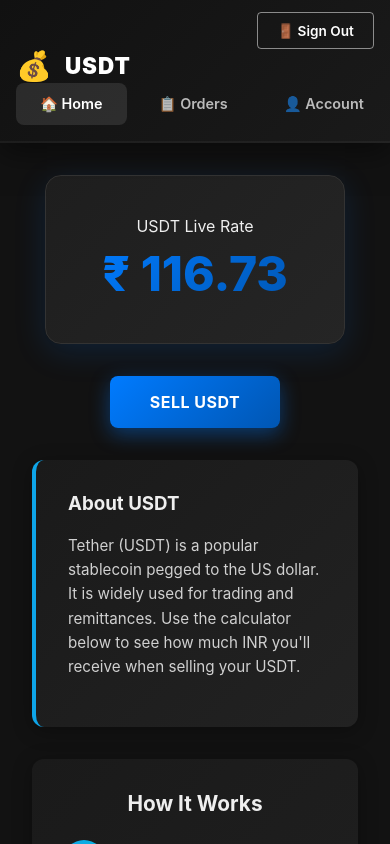
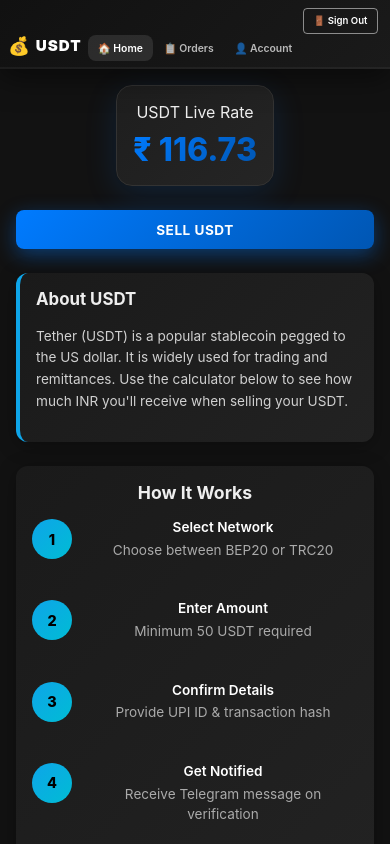
Before and after one commit to zaid09k/usdtseller, a React (Vite) app: page / in a window 390 px wide. Both pictures are taken after typing "Sample", "Sample123" into the empty fields and a click on the button "LOGIN TO DASHBOARD". Shown: the top 844 px of the page. Built offline with nearby package versions, Linux system fonts and the light colour scheme; no server answers.

Commit message:
Make app fully mobile-friendly with comprehensive responsive design

```diff
--- a/src/components/Account.css
+++ b/src/components/Account.css
@@ -211,3 +211,178 @@
   padding: 0.25rem 0.5rem;
   border-radius: 4px;
 }
+/* ================= MOBILE RESPONSIVE ================= */
+
+@media (max-width: 900px) {
+  .account-container {
+    padding: 1.5rem;
+    margin: 1.5rem;
+    max-width: 100%;
+  }
+
+  .account-header h2 {
+    font-size: 1.5rem;
+  }
+
+  .account-main {
+    gap: 1.5rem;
+  }
+
+  .stats-grid {
+    gap: 1rem;
+  }
+
+  .stats-card {
+    padding: 1rem;
+  }
+
+  .stats-card .icon {
+    font-size: 1.5rem;
+  }
+
+  .stats-card .details .value {
+    font-size: 1.1rem;
+  }
+
+  .profile-card {
+    padding: 1.5rem;
+  }
+
+  .profile-card .avatar {
+    font-size: 2.5rem;
+  }
+
+  .profile-card h3 {
+    font-size: 1.3rem;
+  }
+}
+
+@media (max-width: 600px) {
+  .account-container {
+    padding: 1rem;
+    margin: 1rem 0;
+    border-radius: 8px;
+  }
+
+  .account-header h2 {
+    font-size: 1.2rem;
+    margin-bottom: 0.1rem;
+  }
+
+  .account-header .subtitle {
+    font-size: 0.8rem;
+    margin-bottom: 1rem;
+  }
+
+  .account-main {
+    flex-direction: column;
+    gap: 1rem;
+  }
+
+  .profile-section {
+    flex: 1 1 auto;
+  }
+
+  .stats-section {
+    flex: 1 1 auto;
+    width: 100%;
+  }
+
+  .profile-card {
+    padding: 1rem;
+  }
+
+  .profile-card .avatar {
+    font-size: 2rem;
+  }
+
+  .profile-card h3 {
+    font-size: 1.1rem;
+  }
+
+  .profile-card p {
+    font-size: 0.8rem;
+  }
+
+  .stats-grid {
+    grid-template-columns: repeat(auto-fit, minmax(140px, 1fr));
+    gap: 0.75rem;
+  }
+
+  .stats-card {
+    flex-direction: column;
+    text-align: center;
+    padding: 0.8rem;
+    gap: 0.5rem;
+    align-items: center;
+  }
+
+  .stats-card .icon {
+    font-size: 1.3rem;
+  }
+
+  .stats-card .details label {
+    font-size: 0.7rem;
+  }
+
+  .stats-card .details .value {
+    font-size: 1rem;
+  }
+
+  .chart-section {
+    padding: 1rem;
+  }
+
+  .chart-section h3 {
+    font-size: 1rem;
+    margin-bottom: 0.8rem;
+  }
+
+  .stats-text {
+    font-size: 0.8rem;
+  }
+
+  .support-section {
+    padding: 1.5rem;
+    border-radius: 12px;
+    margin-top: 1.5rem;
+  }
+
+  .support-section h3 {
+    font-size: 1.1rem;
+    margin-bottom: 0.8rem;
+  }
+
+  .chat-icon {
+    font-size: 2rem;
+  }
+
+  .support-content p {
+    font-size: 0.85rem;
+  }
+
+  .support-message {
+    max-width: 100%;
+    padding: 1rem;
+  }
+
+  .support-message strong {
+    font-size: 0.85rem;
+  }
+
+  .support-message span {
+    font-size: 0.75rem;
+  }
+
+  .account-action {
+    margin: 1.5rem 0 0.5rem;
+    text-align: center;
+  }
+
+  .logout-btn {
+    padding: 0.7rem 1.5rem;
+    font-size: 0.85rem;
+    width: 100%;
+    max-width: 300px;
+  }
+}
--- a/src/components/Dashboard.css
+++ b/src/components/Dashboard.css
@@ -147,3 +147,109 @@
   font-size: 0.85rem;
   line-height: 1.5;
 }
+
+/* ================= MOBILE RESPONSIVE ================= */
+
+@media (max-width: 900px) {
+  .dashboard {
+    padding: 1.5rem;
+  }
+
+  .rate-box {
+    padding: 1.5rem;
+    min-width: auto;
+    max-width: 100%;
+  }
+
+  .rate-value {
+    font-size: 2.5rem;
+  }
+
+  .sell-button {
+    padding: 0.8rem 2rem;
+    font-size: 0.9rem;
+  }
+
+  .how-it-works {
+    padding: 1.5rem;
+  }
+
+  .steps-container {
+    grid-template-columns: repeat(auto-fit, minmax(150px, 1fr));
+    gap: 1rem;
+  }
+
+  .info-card {
+    padding: 1.5rem;
+  }
+}
+
+@media (max-width: 600px) {
+  .dashboard {
+    padding: 1rem;
+  }
+
+  .rate-box {
+    padding: 1rem;
+    margin-bottom: 1.5rem;
+  }
+
+  .rate-value {
+    font-size: 2rem;
+  }
+
+  .sell-button {
+    padding: 0.7rem 1.5rem;
+    font-size: 0.85rem;
+    width: 100%;
+  }
+
+  .chart-box {
+    padding: 1rem;
+    margin-top: 1.5rem;
+  }
+
+  .chart-box h3 {
+    margin-bottom: 1rem;
+    font-size: 1rem;
+  }
+
+  .info-card {
+    padding: 1rem;
+    margin-top: 1.5rem;
+    font-size: 0.9rem;
+  }
+
+  .info-card p {
+    font-size: 0.85rem;
+  }
+
+  .how-it-works {
+    padding: 1rem;
+    margin-top: 1.5rem;
+  }
+
+  .how-it-works h3 {
+    font-size: 1.1rem;
+    margin-bottom: 1rem;
+  }
+
+  .steps-container {
+    grid-template-columns: 1fr;
+    gap: 1rem;
+  }
+
+  .step-number {
+    width: 35px;
+    height: 35px;
+    font-size: 0.9rem;
+  }
+
+  .step-content h4 {
+    font-size: 0.85rem;
+  }
+
+  .step-content p {
+    font-size: 0.75rem;
+  }
+}
--- a/src/components/Navbar.css
+++ b/src/components/Navbar.css
@@ -93,36 +93,86 @@
 /* ================= MOBILE FIX ================= */
 
 @media (max-width: 768px) {
-
-  /* navbar becomes positioning parent */
   .navbar {
-    flex-direction: column;
-    align-items: stretch;
+    flex-wrap: wrap;
+    padding: 0.5rem 1rem;
+    padding-top: 2.5rem;
     height: auto;
-    padding: 1rem;
-    position: relative; /* 🔥 important */
-    padding-top: 3rem;  /* space for signout */
+    position: relative;
   }
 
   .navbar-left {
     width: 100%;
     justify-content: flex-start;
+    gap: 1rem;
+    margin-bottom: 0.5rem;
+  }
+
+  .navbar-logo {
+    font-size: 1.1rem;
+    gap: 0.4rem;
+  }
+
+  .logo-icon {
+    font-size: 1.3rem;
   }
 
   .navbar-links {
     width: 100%;
-    justify-content: space-around;
+    justify-content: space-between;
+    gap: 0.25rem;
+  }
+
+  .navbar-links a {
+    padding: 0.5rem 0.8rem;
+    font-size: 0.75rem;
+    gap: 0.2rem;
   }
 
   .navbar-right {
-    position: static; /* 🔥 important */
+    position: static;
   }
 
-  /* SIGN OUT ALWAYS TOP RIGHT */
   .signout-button {
     position: absolute;
-    top: 0.75rem;
-    right: 1rem;
+    top: 0.5rem;
+    right: 0.75rem;
+    padding: 0.5rem 0.8rem;
+    font-size: 0.7rem;
     z-index: 999;
   }
 }
+
+@media (max-width: 500px) {
+  .navbar {
+    padding: 0.4rem 0.5rem;
+    padding-top: 2.2rem;
+  }
+
+  .navbar-left {
+    margin-bottom: 0.3rem;
+  }
+
+  .navbar-logo {
+    font-size: 0.95rem;
+    gap: 0.3rem;
+  }
+
+  .logo-icon {
+    font-size: 1.1rem;
+  }
+
+  .navbar-links {
+    gap: 0.1rem;
+  }
+
+  .navbar-links a {
+    padding: 0.4rem 0.6rem;
+    font-size: 0.65rem;
+  }
+
+  .signout-button {
+    padding: 0.4rem 0.6rem;
+    font-size: 0.6rem;
+  }
+}
--- a/src/components/OrderHistory.css
+++ b/src/components/OrderHistory.css
@@ -77,3 +77,73 @@
   color: #0ea5e9;
   font-size: 0.85rem;
 }
+/* ================= MOBILE RESPONSIVE ================= */
+
+@media (max-width: 900px) {
+  .history-container {
+    padding: 1.5rem;
+  }
+
+  .history-container h2 {
+    font-size: 1.3rem;
+  }
+
+  .history-table th,
+  .history-table td {
+    padding: 0.75rem;
+    font-size: 0.9rem;
+  }
+
+  .history-table th {
+    font-size: 0.75rem;
+  }
+
+  .status-badge,
+  .network-badge {
+    padding: 0.3rem 0.6rem !important;
+    font-size: 0.7rem !important;
+  }
+}
+
+@media (max-width: 600px) {
+  .history-container {
+    padding: 1rem;
+    border-radius: 8px;
+  }
+
+  .history-container h2 {
+    font-size: 1.1rem;
+    margin-bottom: 1rem;
+  }
+
+  .history-table {
+    font-size: 0.75rem;
+  }
+
+  .history-table th,
+  .history-table td {
+    padding: 0.5rem;
+    text-align: center;
+  }
+
+  .history-table th {
+    font-size: 0.65rem;
+  }
+
+  .order-id-cell {
+    font-size: 0.7rem !important;
+    max-width: 70px;
+    overflow: hidden;
+    text-overflow: ellipsis;
+  }
+
+  .status-badge,
+  .network-badge {
+    padding: 0.25rem 0.5rem !important;
+    font-size: 0.65rem !important;
+  }
+
+  .history-table tr:hover {
+    background: rgba(51, 51, 51, 0.5);
+  }
+}
--- a/src/components/Sell.css
+++ b/src/components/Sell.css
@@ -129,3 +129,86 @@
   padding: 0.75rem;
   border-radius: 6px;
 }
+
+/* ================= MOBILE RESPONSIVE ================= */
+
+@media (max-width: 900px) {
+  .sell-container {
+    height: auto;
+    padding: 2rem 1rem;
+  }
+
+  .sell-form {
+    width: 90%;
+    max-width: 500px;
+    padding: 1.5rem;
+  }
+
+  .form-group input,
+  .form-group select {
+    font-size: 16px;
+  }
+
+  .submit-button {
+    padding: 0.8rem;
+    font-size: 0.9rem;
+  }
+}
+
+@media (max-width: 600px) {
+  .sell-container {
+    min-height: calc(100vh - 80px);
+    padding: 1rem;
+  }
+
+  .sell-form {
+    width: 100%;
+    padding: 1rem;
+    border-radius: 8px;
+  }
+
+  .sell-form h2 {
+    font-size: 1.3rem;
+    margin-bottom: 1rem;
+  }
+
+  .form-group {
+    margin-bottom: 0.8rem;
+  }
+
+  .form-group label {
+    font-size: 0.85rem;
+  }
+
+  .form-group input,
+  .form-group select {
+    padding: 0.6rem;
+    font-size: 16px;
+    border-radius: 6px;
+  }
+
+  .radio-group {
+    flex-direction: column;
+    gap: 0.8rem;
+  }
+
+  .radio-label {
+    font-size: 0.85rem;
+  }
+
+  .conversion {
+    font-size: 0.85rem;
+    padding: 0.8rem;
+  }
+
+  .submit-button {
+    padding: 0.7rem;
+    font-size: 0.8rem;
+    width: 100%;
+  }
+
+  .error {
+    font-size: 0.8rem;
+    padding: 0.6rem;
+  }
+}
```
